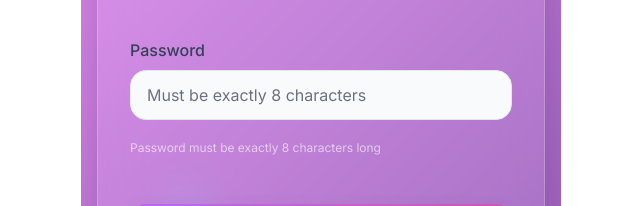
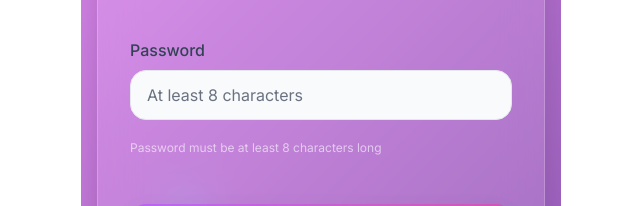
Before and after one commit to Uttam345/Fync-FindYourOwnVibe, a React (Vite) app: page / in a window 1280 px wide. Shown: the part 402-608 px from the top of the page, without its empty margins (319-959 px from the left). Built offline with nearby package versions, Linux system fonts and the light colour scheme; no server answers.

Commit message:
Fix Password Validation in Login Screen

```diff
--- a/src/components/LoginScreen.jsx
+++ b/src/components/LoginScreen.jsx
@@ -58,8 +58,8 @@ const LoginScreen = ({ onLogin, onNavigate }) => {
     if (!password) {
       return 'Password is required';
     }
-    if (password.length !== 8) {
-      return 'Password must be exactly 8 characters long';
+    if (password.length < 8) {
+      return 'Password must be at least 8 characters long';
     }
     return '';
   };
@@ -203,13 +203,12 @@ const LoginScreen = ({ onLogin, onNavigate }) => {
                   ? 'border-red-400 focus:ring-red-400'
                   : 'border-white/20 focus:ring-purple-400'
               }`}
-              placeholder="Must be exactly 8 characters"
-              maxLength={8}
+              placeholder="At least 8 characters"
             />
             {validationErrors.password && (
               <p className="mt-1 text-red-300 text-sm">{validationErrors.password}</p>
             )}
-            <p className="mt-1 text-white/60 text-xs">Password must be exactly 8 characters long</p>
+            <p className="mt-1 text-white/60 text-xs">Password must be at least 8 characters long</p>
           </div>            <motion.button
             type="submit"
             disabled={loading || !isFormValid()}
```
